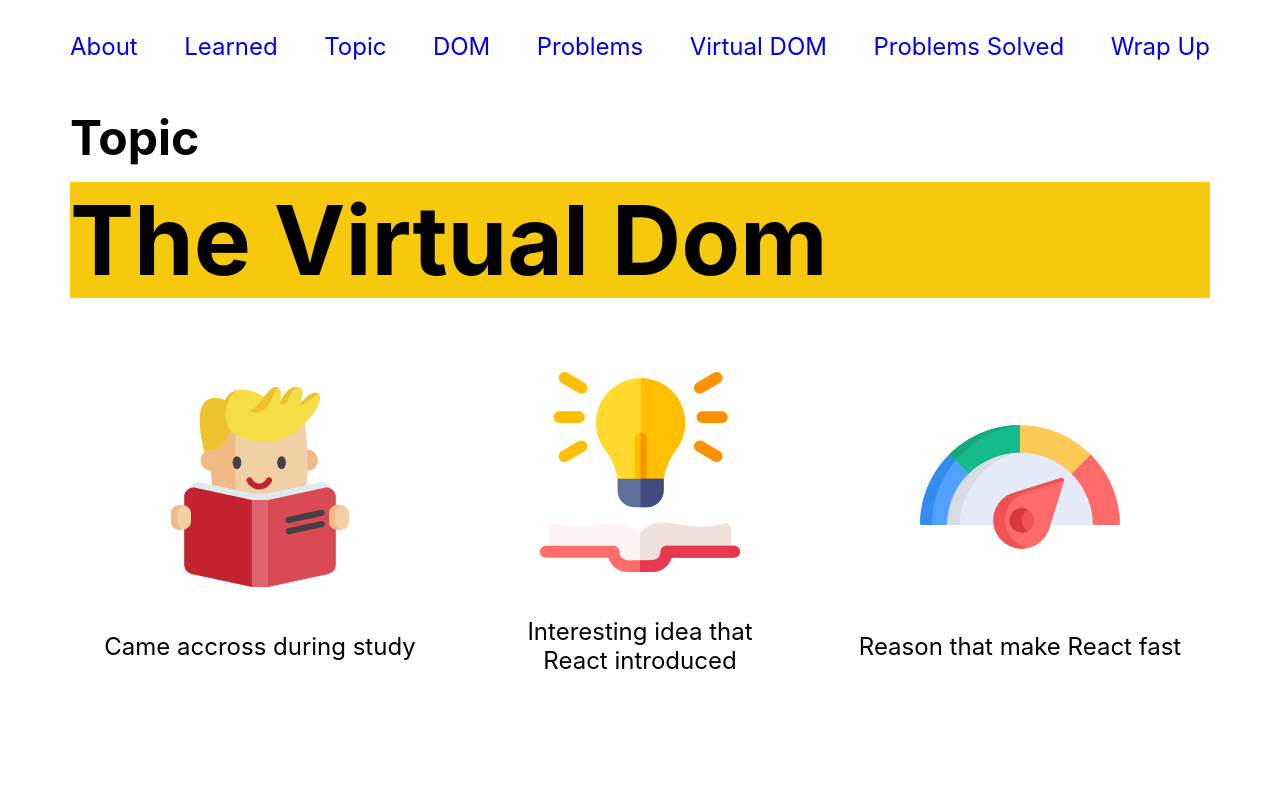
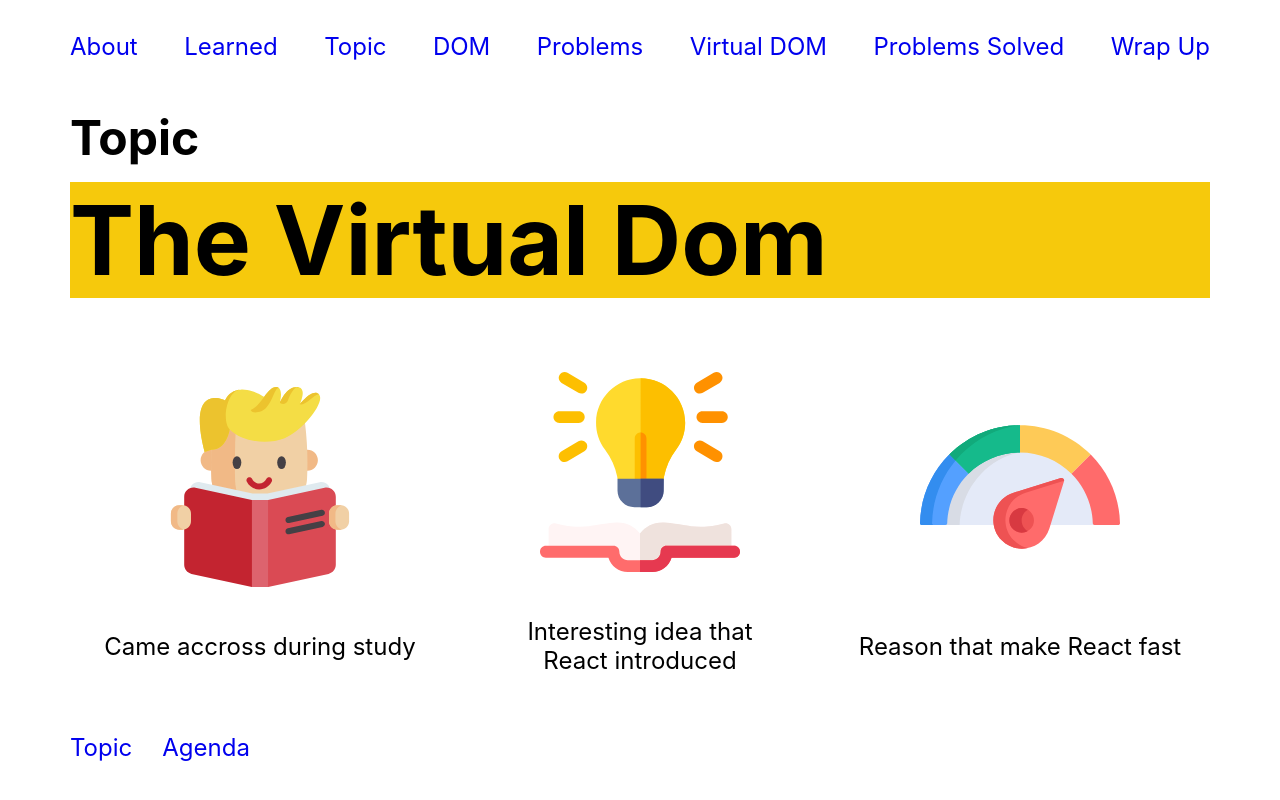
Before and after one commit to nhantran3395/eea-demo-virtual-dom-nhan-tran, a React (Create React App) app: page /topic in a window 1280 px wide. Built offline with nearby package versions, Linux system fonts and the light colour scheme.

Commit message:
feat: add agenda as inner page

```diff
--- a/src/pages/TopicPage.tsx
+++ b/src/pages/TopicPage.tsx
@@ -1,4 +1,5 @@
 import './TopicPage.css';
+import { Switch, Route, Link } from 'react-router-dom';
 import studyIcon from '../imgs/study.svg';
 import interestingIdeaIcon from '../imgs/interesting_idea.svg';
 import fastIcon from '../imgs/fast.svg';
@@ -9,8 +10,25 @@
       <h1>Topic</h1>
       <h1 id="highlighted-big-heading">The Virtual Dom</h1>
       <br />
+
+      <Switch>
+        <Route path="/topic/agenda" exact>
+          <br />
+          <ol>
+            <li>What is DOM?</li>
+            <li>Some problems when working with the DOM</li>
+            <li>What is Virtual DOM?</li>
+            <li>How we benefit from Virtual DOM</li>
+          </ol>
+        </Route>
+
+        <Route path="/topic" exact>
           <ul
-        style={{ display: 'flex', flexDirection: 'row', marginTop: '30px  ' }}>
+            style={{
+              display: 'flex',
+              flexDirection: 'row',
+              marginTop: '30px  ',
+            }}>
             <li
               style={{
                 flex: 1,
@@ -55,10 +73,25 @@
                 alt=""
                 style={{ width: '200px', marginBottom: '45px' }}
               />
-
               <p>Reason that make React fast</p>
             </li>
           </ul>
+        </Route>
+      </Switch>
+
+      <br />
+      <br />
+
+      <nav className="page-inner-navigation">
+        <ul>
+          <li>
+            <Link to="/topic">Topic</Link>
+          </li>
+          <li>
+            <Link to="/topic/agenda">Agenda</Link>
+          </li>
+        </ul>
+      </nav>
     </div>
   );
 }
```
Lines whose indentation alone changed are shown as unchanged.
